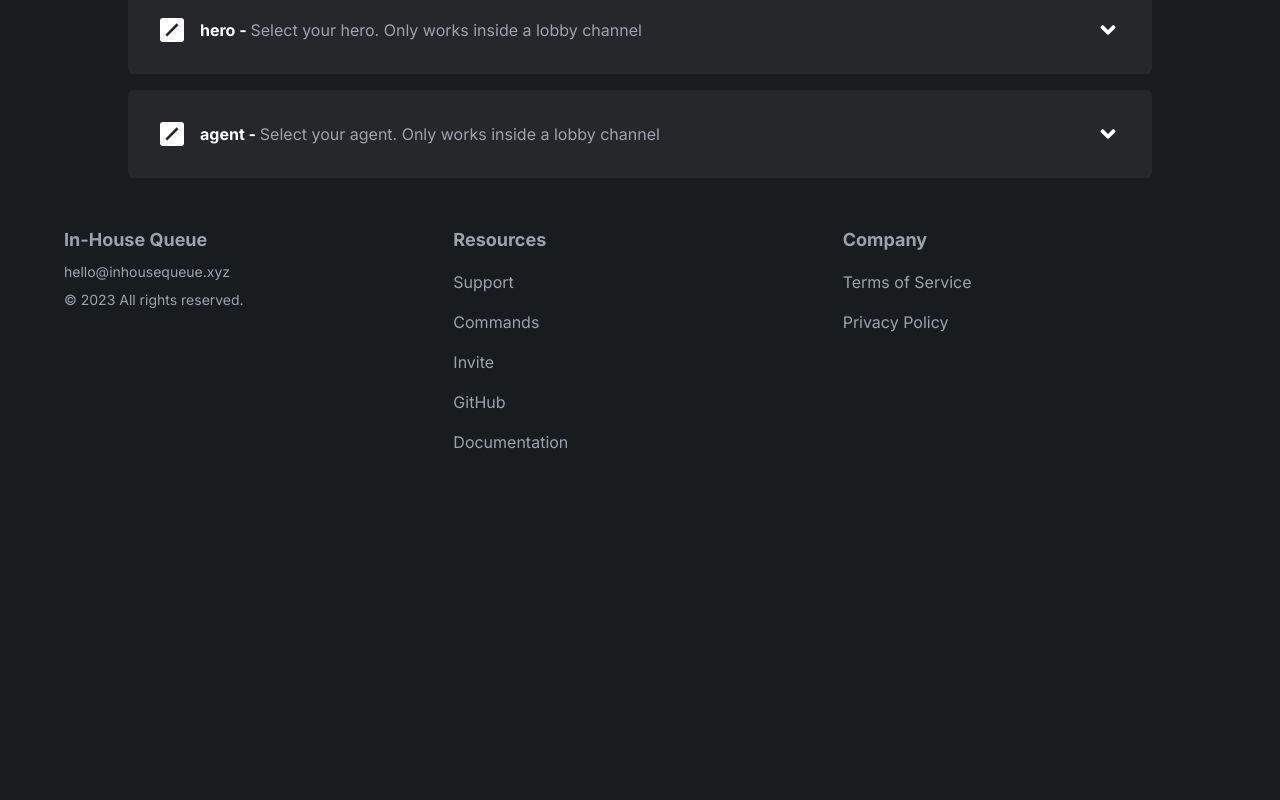
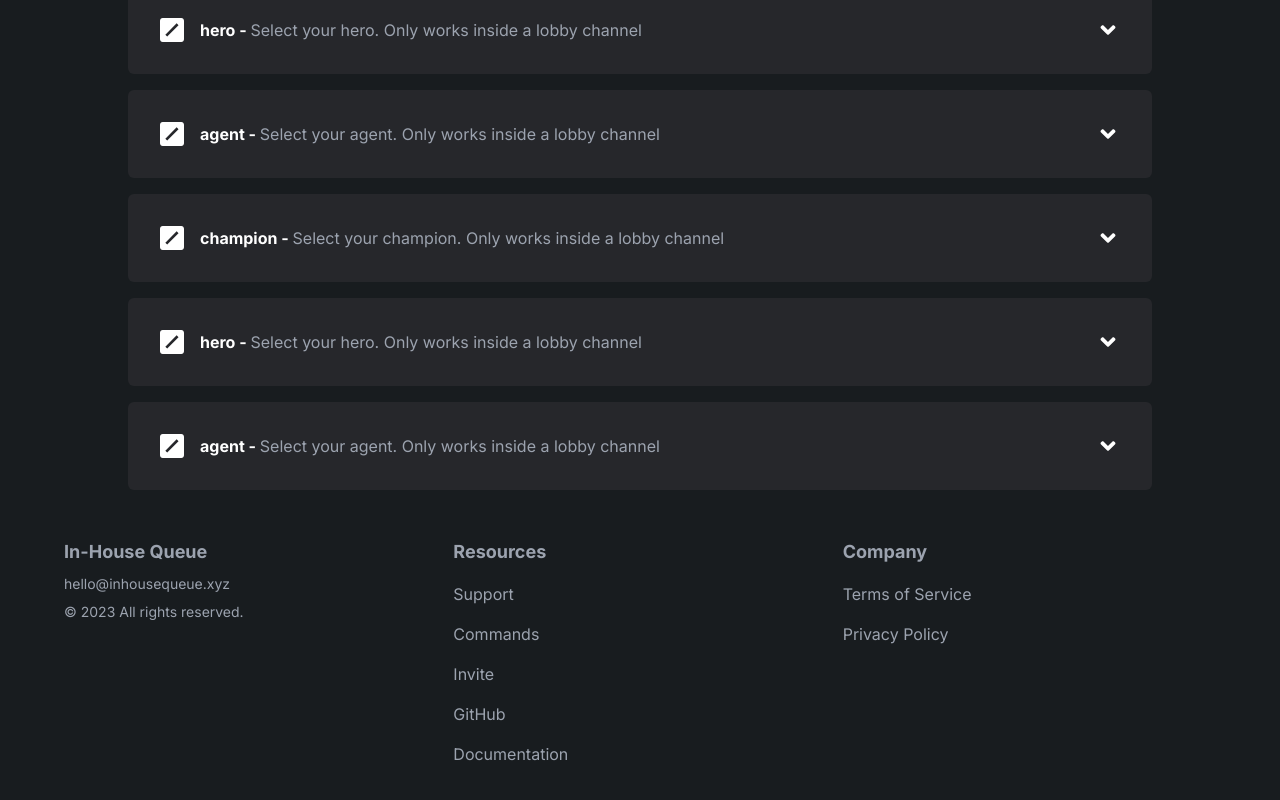
Before and after one commit to ItzDerock/InHouseQueue-site, a Next.js app: page /commands in a window 1280 px wide. Shown: the part 3292-4092 px from the top of the page. Before the commit the page ends 3794 px from the top, so only its background shows below. Built offline with nearby package versions, Linux system fonts and the light colour scheme.

Commit message:
feat: new feature card

```diff
--- a/src/app/page.tsx
+++ b/src/app/page.tsx
@@ -4,6 +4,7 @@ import Footer from "../partials/Footer";
 import CallToAction from "../partials/Home/CallToAction";
 import Feature1 from "../partials/Home/Feature1";
 import Feature2 from "../partials/Home/Feature2";
+import Feature3 from "../partials/Home/Feature3";
 import Highlight from "../partials/Home/Highlight";
 import StatCards from "../partials/Home/StatCards";
 import SupportedGames from "../partials/Home/SupportedGames";
@@ -11,25 +12,21 @@ import Navbar from "../partials/Navbar";
 export default function HomePage() {
   return (
     <>
-      <Navbar
-        absolute={true}
-      />
+      <Navbar absolute={true} />
 
       <Banner>
-        <div className="flex flex-col gap-3 text-center justify-center">
-          <h2 className="text-slate-200 text-xl font-bold">
-            Presenting
-          </h2>
-          <h1 className="text-white text-4xl font-bold" data-aos="zoom-out">
+        <div className="flex flex-col justify-center gap-3 text-center">
+          <h2 className="text-xl font-bold text-slate-200">Presenting</h2>
+          <h1 className="text-4xl font-bold text-white" data-aos="zoom-out">
             In-House Queue
           </h1>
-          <p className="text-slate-200 text-xl">
-            A Discord Bot Designed to organize In-House Custom Games.
-            Currently in beta.
+          <p className="text-xl text-slate-200">
+            A Discord Bot Designed to organize In-House Custom Games. Currently
+            in beta.
           </p>
 
           {/* buttons */}
-          <div className="flex flex-row flex-wrap gap-8 justify-center">
+          <div className="flex flex-row flex-wrap justify-center gap-8">
             <Button
               variant="primary"
               href="https://discord.com/api/oauth2/authorize?client_id=1001168331996409856&permissions=1101927804016&scope=bot"
@@ -38,10 +35,7 @@ export default function HomePage() {
               Add to Discord
             </Button>
 
-            <Button
-              variant="secondary"
-              href="/commands"
-            >
+            <Button variant="secondary" href="/commands">
               Commands
             </Button>
           </div>
@@ -54,7 +48,7 @@ export default function HomePage() {
       {/* page content */}
       <div className="flex flex-col gap-4">
         {/* main content part 1 */}
-        <div className="flex flex-col gap-28 max-w-[96rem] justify-center mx-auto">
+        <div className="mx-auto flex max-w-[96rem] flex-col justify-center gap-28">
           {/* supported games */}
           <SupportedGames />
 
@@ -67,14 +61,17 @@ export default function HomePage() {
         <Highlight />
 
         {/* main content part 2 */}
-        <div className="flex flex-col gap-28 max-w-[96rem] justify-center mx-auto">
+        <div className="mx-auto flex max-w-[96rem] flex-col justify-center gap-28">
           {/* feature 2 */}
           <Feature2 />
+
+          {/* feature 3 */}
+          <Feature3 />
         </div>
 
         {/* call to action */}
         <CallToAction />
       </div>
     </>
-  )
+  );
 }
--- a/src/data/commands.ts
+++ b/src/data/commands.ts
@@ -331,6 +331,39 @@ const commands = [
       "/agent Astra",
     ]
   },
+  {
+    "name": "champion",
+    "type": "LoL",
+    "description": "Select your champion. Only works inside a lobby channel",
+    "usage": [
+      "/champion [name]",
+    ],
+    "examples": [
+      "/champion Teemo",
+    ]
+  },
+  {
+    "name": "hero",
+    "type": "Overwatch",
+    "description": "Select your hero. Only works inside a lobby channel",
+    "usage": [
+      "/hero [name]",
+    ],
+    "examples": [
+      "/hero Tracer",
+    ]
+  },
+  {
+    "name": "agent",
+    "type": "Valorant",
+    "description": "Select your agent. Only works inside a lobby channel",
+    "usage": [
+      "/agent [name]",
+    ],
+    "examples": [
+      "/agent Astra",
+    ]
+  },
 ] as const;
 
 // export commands
--- /dev/null
+++ b/src/partials/Home/Feature3.tsx
@@ -0,0 +1,55 @@
+import Feature from "../../components/Feature";
+import FeatureImage4 from "../../assets/features/4.png";
+
+export default function Feature3() {
+  return (
+    <Feature
+      title="Empower Your Gaming Community"
+      description=""
+      direction="rtl"
+      image={FeatureImage4}
+    >
+      {/* checkmarks */}
+      <ol className="checkmark-list space-y-3">
+        {[
+          <>
+            <span className="font-bold">Character Performance Tracking:</span>{" "}
+            Keep an eye on your performance with specific champions, agents, and
+            heroes. Compete to become the best one-trick Teemo and dominate the
+            leaderboards!
+          </>,
+          <>
+            <span className="font-bold">Casual Server Customization:</span>{" "}
+            Tailor the bot to your server's needs, whether you're a casual
+            player or a competitive gamer. Choose captains, join queues without
+            specifying roles, and let the bot handle the rest!
+          </>,
+          <>
+            <span className="font-bold">Comprehensive Profile and Stats:</span>{" "}
+            Access a centralized hub for your profile and stats, tracking MMR,
+            MVP votes, longest winstreaks, best duo partners, and your top 3
+            characters. For admins, monitor server performance with an overview
+            of player participation and total games played.
+          </>,
+          <>
+            <span className="font-bold">Coming Soon!</span>
+          </>,
+          <>
+            <span className="font-bold">Best of 3/5 Series:</span> Organize
+            intense scrimmages with a best-of series for those serious about
+            competition.
+          </>,
+          <>
+            <span className="font-bold">InHouseQueue Challenges:</span> Engage
+            your members by offering exclusive Discord roles for completing
+            challenges or reaching milestones.
+          </>,
+        ].map((item, index) => (
+          <li key={index} data-aos="fade-up" data-aos-delay={index * 100}>
+            {item}
+          </li>
+        ))}
+      </ol>
+    </Feature>
+  );
+}
```
Also changed, not shown: src/assets/features/4.png (added), 1 other file (tests, documents, lock files or other folders).
